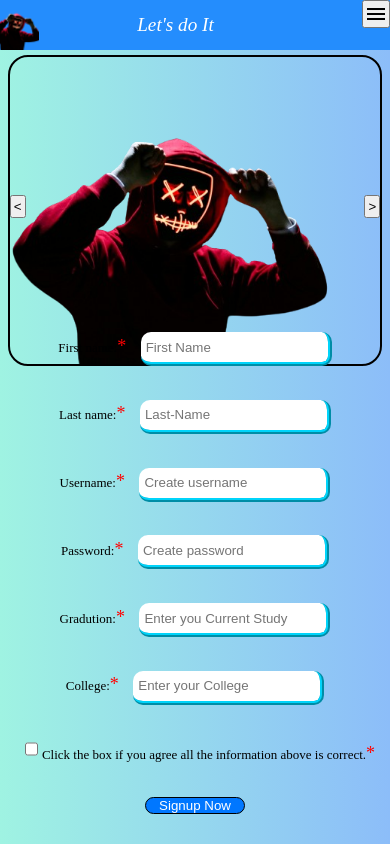
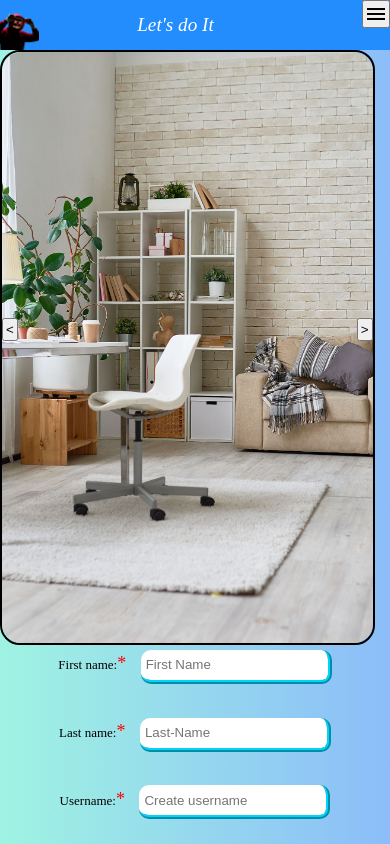
Before and after one commit to saitejavenkat/yes, a plain HTML site: page index.html in a window 390 px wide. Shown: the top 844 px of the page. Drawn offline with Linux system fonts and the light colour scheme.

Commit message:
Update try.css

```diff
--- a/try.css
+++ b/try.css
@@ -101,24 +101,25 @@ a{
 .apps, .X{
     display: none;
 }
-main{
-    width:100%;
-    height:420px;
+.section{
     display: flex;
+    width: 100%;
+    height: 80vh;
     justify-content: space-evenly;
     align-items: center;
     position: relative;
     }
-.adver,.data{
-    position: relative;
-    height: 320px;
+.adver{
+    height: 70vh;
     width: 40%;
     border:2px solid #000000;
     border-radius: 20px;
+    transition: 2s;
+    position: relative;
 }
 .data{
     width:50%;
-    height:420px;
+    height:70vh;
     border:none;
 }
 .ini{
@@ -135,22 +136,22 @@ main{
     position: absolute;
     z-index: 1;
 }
-.fir-col{
+.adver .fir-col{
     position: absolute;
     width:100%;
     height:100%;
-    background:url("home.jpg");
+    background:url("rb_hacker_logo.png");
     background-position: center;
     display: none;
     background-repeat: no-repeat;
     background-size: cover;
     border-radius: 20px;
 }
-.sec-col{
+.adver .sec-col{
     position: absolute;
     width:100%;
     height:100%;
-    background:url("rb_hacker_logo.png");
+    background:url("home.jpg");
     background-position: center;
     background-repeat: no-repeat;
     background-size: cover;
@@ -158,13 +159,10 @@ main{
 }
 .signup-info{
     display:flex;
+    flex-direction: column;
+    justify-content: center;
     align-items: center;
-    width:100%;
-    justify-content:center;
-    height:100%;
-    flex-direction: column;
 
-    position: absolute;
 }
 .signup-info div{
     margin-bottom: 4vh;
@@ -197,7 +195,7 @@ main{
  form button{
     border:1px solid black;
     width:100px;
-    height: 40px;
+    height: 30px;
     border-radius: 20px;
     background-color: rgb(0, 119, 255);
     color:white;
@@ -205,7 +203,7 @@ main{
  }
 
 
-@media screen and (max-width: 740px){
+@media screen and (max-width: 720px){
     .close{
         display: none;
     }
@@ -231,12 +229,10 @@ main{
         z-index: 1;
 
     }
-    main{
-        margin-top: 5px;
+    .section{
         flex-direction: column;
-         height:720px;
-         align-items: center;
-         justify-content: space-between;
+        height:150vh;
+        width:100%;
     }
     .adver{
         width:95%;
```
